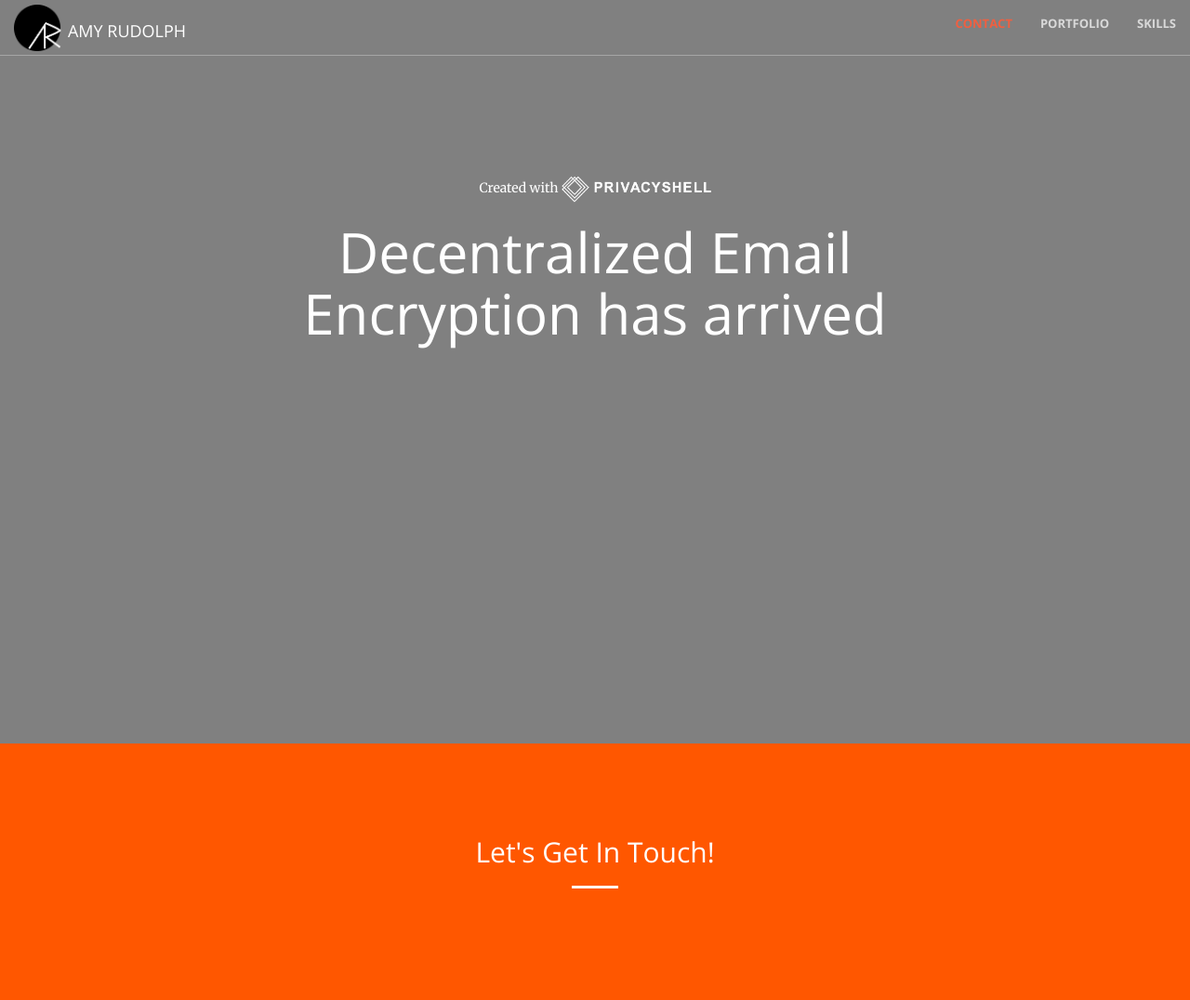
After one commit to amyru/portfolio, a PHP site: page /topsecret.php in a window 1280 px wide. The commit adds this page. Shown: the whole page at 93% size. Run offline with PHP 8.4, Linux system fonts and the light colour scheme; some libraries are stand-ins or nearby versions.

Commit message:
adding topsecret project notes

```diff
--- a/finasafe.php
+++ b/finasafe.php
@@ -66,7 +66,7 @@
 				<p>A 32 second video explaining how to use Finasafe with your current email provider. The app demo was created with Invision and then filmed as a screencast.</p>
 			</div>
 	    	<div class="block-video col-md-6">
-	    		<iframe src="https://player.vimeo.com/video/161085707" width="500" height="281" frameborder="0" webkitallowfullscreen mozallowfullscreen allowfullscreen></iframe>
+	    		<iframe src="https://player.vimeo.com/video/161085707?autoplay=1" width="500" height="281" frameborder="0" webkitallowfullscreen mozallowfullscreen allowfullscreen></iframe>
 	    	</div>
 	   	</div>
     </section>
--- a/index.php
+++ b/index.php
@@ -32,7 +32,7 @@
         <div class="container">
             <div class="row">
                 <div class="col-lg-8 col-lg-offset-2 text-center">
-                    <a href="#skills" class="tpscrt-btn btn btn-default btn-xl skills page-scroll">View Project Notes</a>
+                    <a href="topsecret.php" class="tpscrt-btn btn btn-default btn-xl skills page-scroll">View Project Notes</a>
                 </div>
             </div>
         </div>
--- a/js/custom.js
+++ b/js/custom.js
@@ -33,4 +33,12 @@
 
 	});
 
+
 });
+	//mute autoplay video for topsecret.php
+	var iframe = document.getElementsByTagName('iframe')[1];
+	var player = $f( iframe );
+
+ 	player.addEvent('ready', function() {
+    player.api('setVolume', 0);
+ 	});
--- /dev/null
+++ b/topsecret.php
@@ -0,0 +1,15 @@
+<?php include("inc/header.php"); ?>
+
+	<header class="topsecret-top">
+        <div class="header-content">
+            <div class="header-content-inner">
+                <div class="col-md-10 col-md-offset-1">
+            		Created with <img class="pshellFinasafe" src="img/privacyshell.png">
+					<h2 class="fin-title">Decentralized Email Encryption has arrived</h2>
+                </div>
+
+            </div>
+        </div>
+    </header>
+
+<?php include("inc/footer.php"); ?>
```
